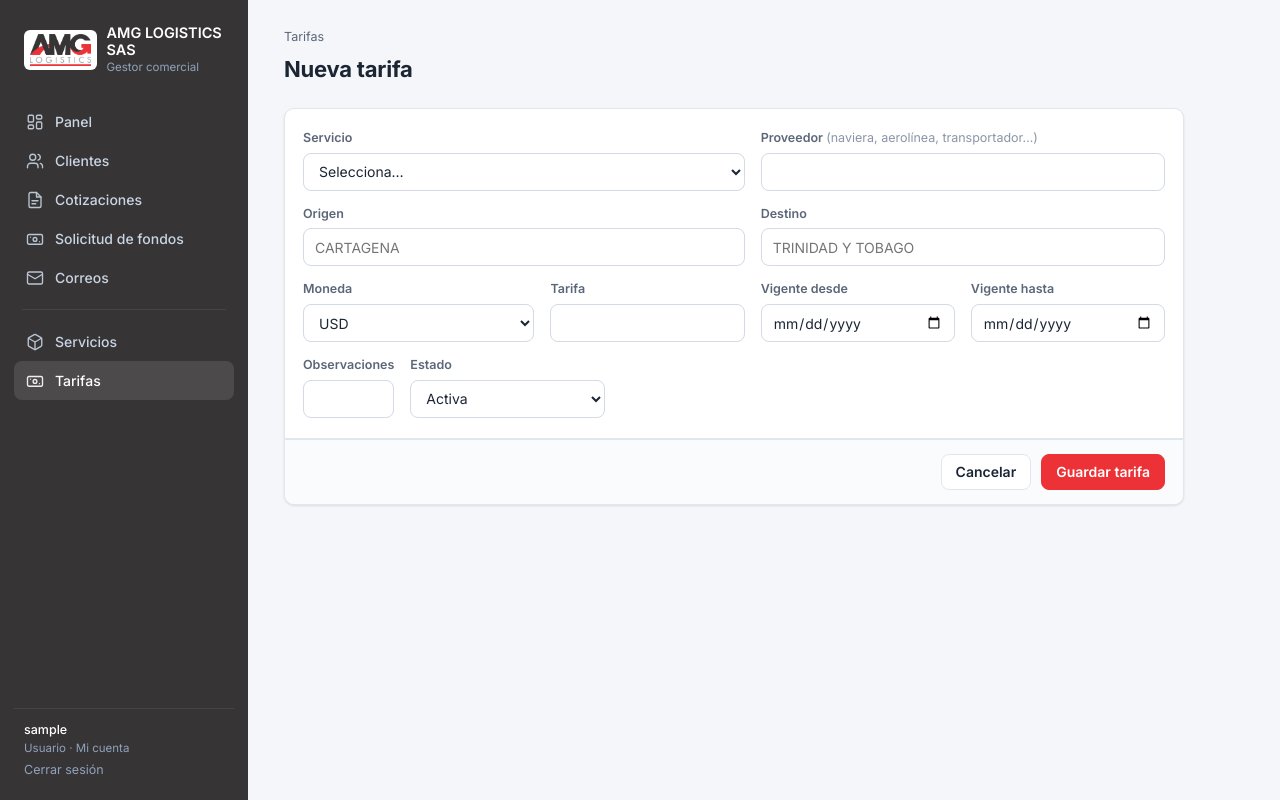
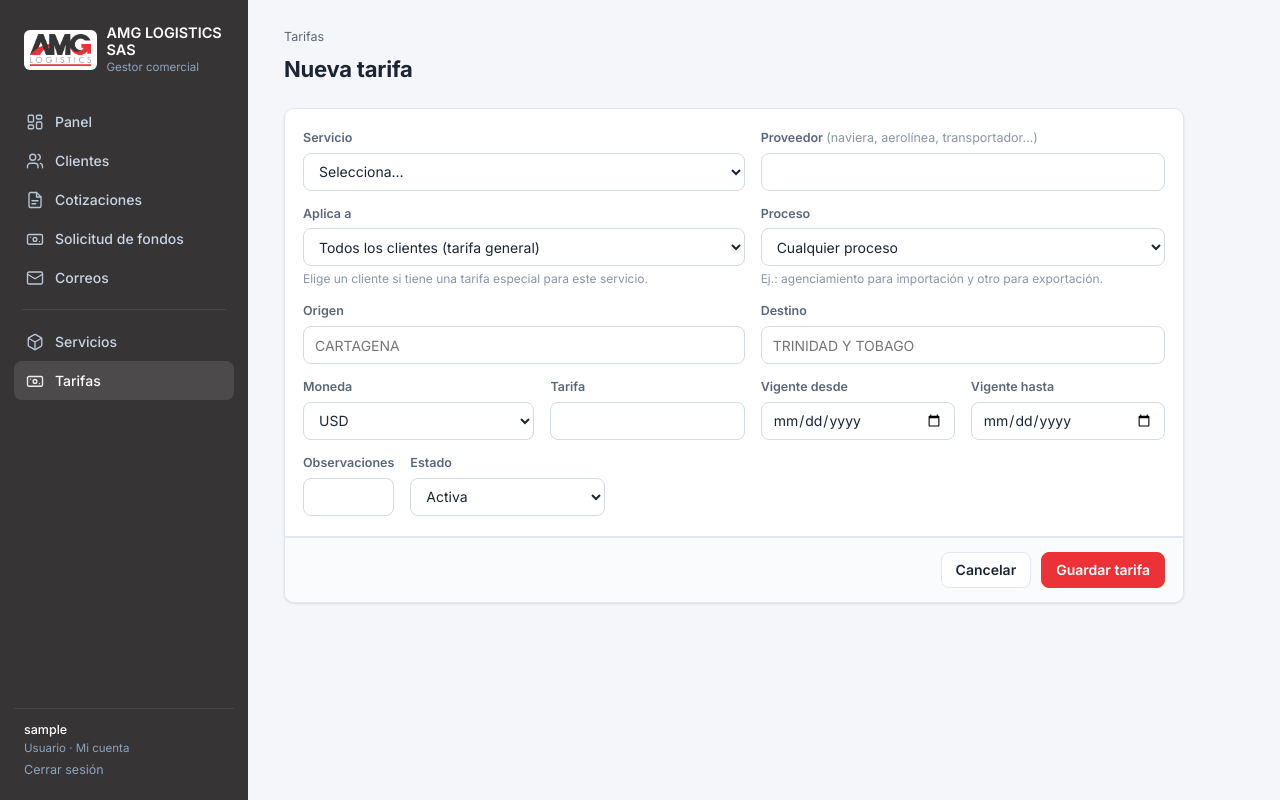
Before and after one commit to amglogisticsco/gestor-comercial, a Flask app: page /tarifas/nueva in a window 1280 px wide. Run offline with Flask 3, Linux system fonts and the light colour scheme; the visitor is signed in with stand-in values (Sample User, id 1); data comes from the database, SQL or seed files in the repository; data that the repository does not hold is empty.

Commit message:
Tarifas por cliente y proceso, con selector de tarifa en cada línea
Co-Authored-By: Claude Opus 5.5 <noreply@anthropic.com>
Claude-Session: https://claude.ai/code/session_01HexscGzZnEXakiJggT4pPP

```diff
--- a/app/models.py
+++ b/app/models.py
@@ -172,6 +172,8 @@ class Tarifa(db.Model):
     id = db.Column(db.Integer, primary_key=True)
     codigo = db.Column(db.String(20), default="")  # TAR-0001
     servicio_id = db.Column(db.Integer, db.ForeignKey("servicio.id"), nullable=False)
+    cliente_id = db.Column(db.Integer, db.ForeignKey("cliente.id"), nullable=True)  # vacío = todos los clientes
+    proceso = db.Column(db.String(30), default="")  # Importación, Exportación… vacío = cualquiera
     origen = db.Column(db.String(120), default="")
     destino = db.Column(db.String(120), default="")
     proveedor = db.Column(db.String(120), default="")
@@ -183,6 +185,14 @@ class Tarifa(db.Model):
     activo = db.Column(db.Boolean, default=True)
 
     servicio = db.relationship("Servicio")
+    cliente = db.relationship("Cliente")
+
+    @property
+    def aplica_a(self):
+        partes = [self.cliente.razon_social if self.cliente else "Todos los clientes"]
+        if self.proceso:
+            partes.append(self.proceso)
+        return " · ".join(partes)
 
     @property
     def estado(self):
@@ -204,7 +214,8 @@ class Tarifa(db.Model):
 
     @property
     def etiqueta(self):
-        partes = [self.codigo, self.servicio.nombre if self.servicio else "", self.ruta, self.proveedor]
+        partes = [self.codigo, self.servicio.nombre if self.servicio else "", self.ruta, self.proveedor,
+                  self.cliente.razon_social if self.cliente else "", self.proceso]
         return " · ".join(p for p in partes if p)
 
 
@@ -216,16 +227,19 @@ def _norm(texto):
     return " ".join((texto or "").upper().split())
 
 
-def buscar_tarifa(servicio_id, origen="", destino="", proveedor=""):
-    """La mejor tarifa activa para un servicio: misma ruta y proveedor > misma ruta > cualquiera.
-    Prefiere las vigentes y con valor."""
-    candidatas = Tarifa.query.filter_by(servicio_id=servicio_id, activo=True).all()
+def buscar_tarifa(servicio_id, origen="", destino="", proveedor="", cliente_id=None, proceso=""):
+    """La mejor tarifa activa para un servicio. Nunca usa la tarifa especial de otro cliente.
+    Prioridad: vigente > del cliente > del proceso > misma ruta > mismo proveedor > vence más tarde."""
+    candidatas = [t for t in Tarifa.query.filter_by(servicio_id=servicio_id, activo=True)
+                  if t.cliente_id in (None, cliente_id) and (not t.proceso or not proceso or t.proceso == proceso)]
     if not candidatas:
         return None
 
     def puntaje(t):
         return (
             t.estado == "vigente",
+            cliente_id is not None and t.cliente_id == cliente_id,
+            bool(proceso) and t.proceso == proceso,
             _norm(t.origen) == _norm(origen) and _norm(t.destino) == _norm(destino) and bool(origen or destino),
             bool(proveedor) and _norm(t.proveedor) == _norm(proveedor),
             t.vigencia_hasta or date.min,
--- a/app/routes/clientes.py
+++ b/app/routes/clientes.py
@@ -72,7 +72,9 @@ def ver(ident):
 @bp.route("/<int:ident>/eliminar", methods=["POST"])
 def eliminar(ident):
     cliente = obtener(Cliente, ident)
-    if cliente.cotizaciones or cliente.anticipos or cliente.correos:
+    from ..models import Tarifa
+
+    if cliente.cotizaciones or cliente.anticipos or cliente.correos or Tarifa.query.filter_by(cliente_id=cliente.id).count():
         cliente.activo = False
         db.session.commit()
         flash("El cliente tiene historial, así que se marcó como inactivo en lugar de eliminarse.", "ok")
--- a/app/routes/tarifas.py
+++ b/app/routes/tarifas.py
@@ -2,7 +2,7 @@ from flask import Blueprint, flash, redirect, render_template, request, url_for
 from sqlalchemy import or_
 
 from .. import db
-from ..models import ESTADOS_TARIFA, MONEDAS, Servicio, Tarifa, asignar_codigos
+from ..models import ESTADOS_TARIFA, MONEDAS, TIPOS_OPERACION, Cliente, Servicio, Tarifa, asignar_codigos
 from . import a_fecha, a_numero, obtener
 
 bp = Blueprint("tarifas", __name__, url_prefix="/tarifas")
@@ -17,7 +17,9 @@ def lista():
         patron = f"%{q}%"
         consulta = consulta.filter(or_(Tarifa.codigo.ilike(patron), Tarifa.origen.ilike(patron),
                                        Tarifa.destino.ilike(patron), Tarifa.proveedor.ilike(patron),
-                                       Servicio.nombre.ilike(patron), Servicio.codigo.ilike(patron)))
+                                       Servicio.nombre.ilike(patron), Servicio.codigo.ilike(patron),
+                                       Tarifa.proceso.ilike(patron),
+                                       Tarifa.cliente.has(Cliente.razon_social.ilike(patron))))
     tarifas = consulta.order_by(Tarifa.codigo).all()
     conteo = {k: sum(1 for t in tarifas if t.estado == k) for k in ESTADOS_TARIFA}
     if estado:
@@ -37,6 +39,9 @@ def editar(ident=None):
             flash("Selecciona el servicio de la tarifa.", "error")
         else:
             tarifa.servicio = servicio
+            cliente = db.session.get(Cliente, request.form.get("cliente_id", type=int) or 0)
+            tarifa.cliente_id = cliente.id if cliente else None
+            tarifa.proceso = request.form.get("proceso") if request.form.get("proceso") in TIPOS_OPERACION else ""
             for campo in ("origen", "destino", "proveedor", "observaciones"):
                 setattr(tarifa, campo, request.form.get(campo, "").strip())
             tarifa.moneda = request.form.get("moneda") if request.form.get("moneda") in MONEDAS else "USD"
@@ -51,13 +56,15 @@ def editar(ident=None):
             flash(f"Tarifa {tarifa.codigo} guardada.", "ok")
             return redirect(url_for("tarifas.lista"))
     servicios = Servicio.query.filter_by(activo=True).order_by(Servicio.nombre).all()
-    return render_template("tarifas/form.html", t=tarifa, servicios=servicios, monedas=MONEDAS)
+    clientes = Cliente.query.filter_by(activo=True).order_by(Cliente.razon_social).all()
+    return render_template("tarifas/form.html", t=tarifa, servicios=servicios, monedas=MONEDAS, clientes=clientes,
+                           procesos=TIPOS_OPERACION)
 
 
 @bp.route("/<int:ident>/duplicar", methods=["POST"])
 def duplicar(ident):
     t = obtener(Tarifa, ident)
-    copia = Tarifa(servicio_id=t.servicio_id, origen=t.origen, destino=t.destino, proveedor=t.proveedor,
+    copia = Tarifa(servicio_id=t.servicio_id, cliente_id=t.cliente_id, proceso=t.proceso, origen=t.origen, destino=t.destino, proveedor=t.proveedor,
                    moneda=t.moneda, valor=t.valor, observaciones=t.observaciones, activo=True)
     db.session.add(copia)
     asignar_codigos()
--- a/app/static/css/app.css
+++ b/app/static/css/app.css
@@ -228,3 +228,5 @@ input:focus, select:focus, textarea:focus { outline: none; border-color: var(--a
 
 .tabla td.num, .tabla td.der.num { white-space: nowrap; }
 .tabla .principal-celda { white-space: nowrap; }
+.tabla.items { table-layout: fixed; min-width: 880px; }
+.tabla.items td { overflow: hidden; }
--- a/app/templates/tarifas/form.html
+++ b/app/templates/tarifas/form.html
@@ -16,6 +16,14 @@
         {% for s in servicios %}<option value="{{ s.id }}" {{ 'selected' if s.id == t.servicio_id }}>{{ s.codigo }} · {{ s.nombre }}</option>{% endfor %}
       </select></div>
     <div class="c-6"><label>Proveedor <span class="opc">(naviera, aerolínea, transportador…)</span></label><input type="text" name="proveedor" value="{{ t.proveedor or '' }}"></div>
+    <div class="c-6"><label>Aplica a</label>
+      <select name="cliente_id"><option value="">Todos los clientes (tarifa general)</option>
+        {% for c in clientes %}<option value="{{ c.id }}" {{ 'selected' if c.id == t.cliente_id }}>Solo {{ c.razon_social }}</option>{% endfor %}
+      </select><div class="ayuda">Elige un cliente si tiene una tarifa especial para este servicio.</div></div>
+    <div class="c-6"><label>Proceso</label>
+      <select name="proceso"><option value="">Cualquier proceso</option>
+        {% for p in procesos %}<option {{ 'selected' if p == t.proceso }}>{{ p }}</option>{% endfor %}
+      </select><div class="ayuda">Ej.: agenciamiento para importación y otro para exportación.</div></div>
     <div class="c-6"><label>Origen</label><input type="text" name="origen" value="{{ t.origen or '' }}" placeholder="CARTAGENA"></div>
     <div class="c-6"><label>Destino</label><input type="text" name="destino" value="{{ t.destino or '' }}" placeholder="TRINIDAD Y TOBAGO"></div>
     <div class="c-3"><label>Moneda</label><select name="moneda">{% for m in monedas %}<option {{ 'selected' if m == t.moneda }}>{{ m }}</option>{% endfor %}</select></div>
--- a/app/templates/tarifas/lista.html
+++ b/app/templates/tarifas/lista.html
@@ -19,11 +19,12 @@
   </div>
   {% if tarifas %}
   <div class="tabla-envoltura"><table class="tabla">
-    <thead><tr><th>Código</th><th>Servicio</th><th>Ruta</th><th>Proveedor</th><th class="der">Tarifa</th><th>Vigencia</th><th>Estado</th></tr></thead>
+    <thead><tr><th>Código</th><th>Servicio</th><th>Aplica a</th><th>Ruta</th><th>Proveedor</th><th class="der">Tarifa</th><th>Vigencia</th><th>Estado</th></tr></thead>
     <tbody>{% for t in tarifas %}
       <tr>
         <td><a class="principal-celda" href="{{ url_for('tarifas.editar', ident=t.id) }}">{{ t.codigo }}</a></td>
         <td>{{ t.servicio.nombre }}<div class="small muted">{{ t.servicio.codigo }}</div></td>
+        <td class="small">{% if t.cliente %}<strong>{{ t.cliente.razon_social }}</strong>{% else %}<span class="muted">Todos</span>{% endif %}{% if t.proceso %}<div class="muted">{{ t.proceso }}</div>{% endif %}</td>
         <td class="small">{{ t.ruta or '—' }}</td>
         <td class="small">{{ t.proveedor or '—' }}</td>
         <td class="der num">{{ t.valor|moneda(t.moneda) if t.valor else '—' }}</td>
```
Also changed, not shown: app/services/importar_excel.py (+8 -0 lines), app/templates/cotizaciones/form.html (+46 -15 lines), tests/test_flujo.py (+21 -0 lines).
